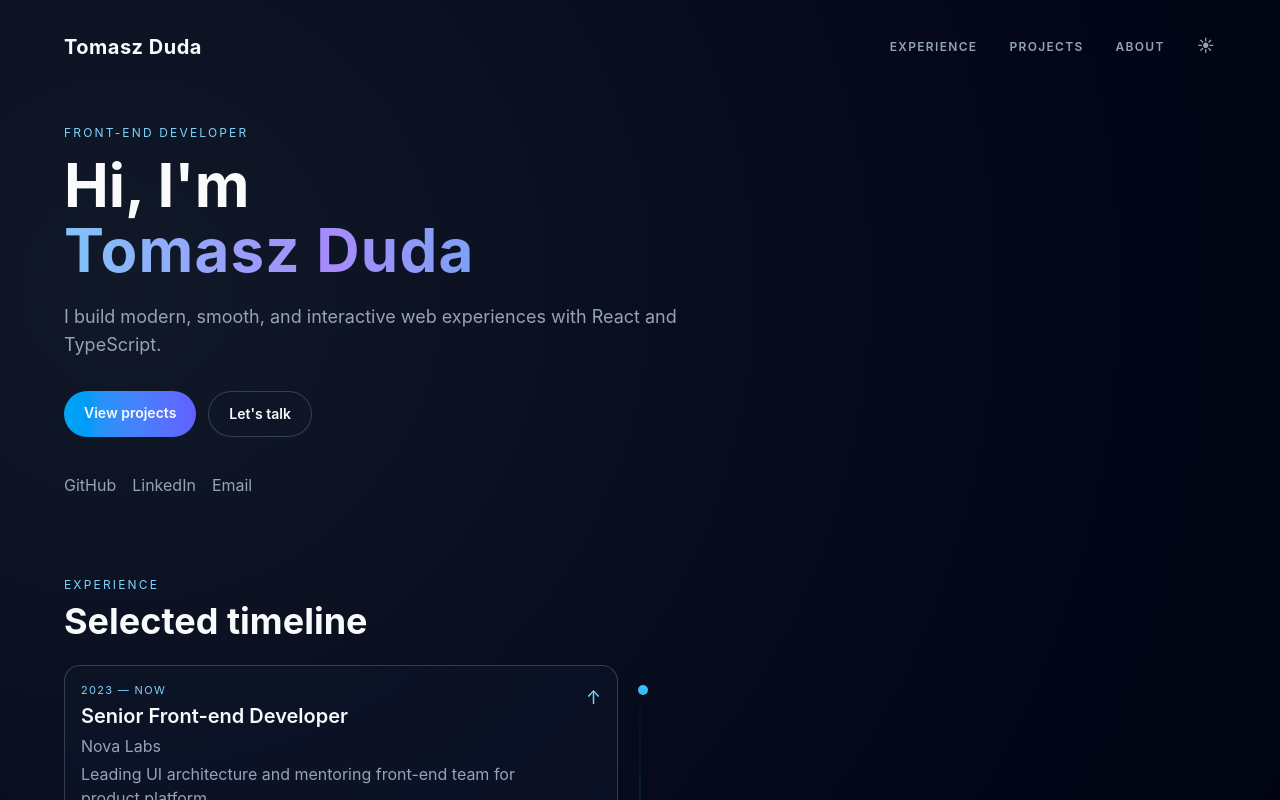
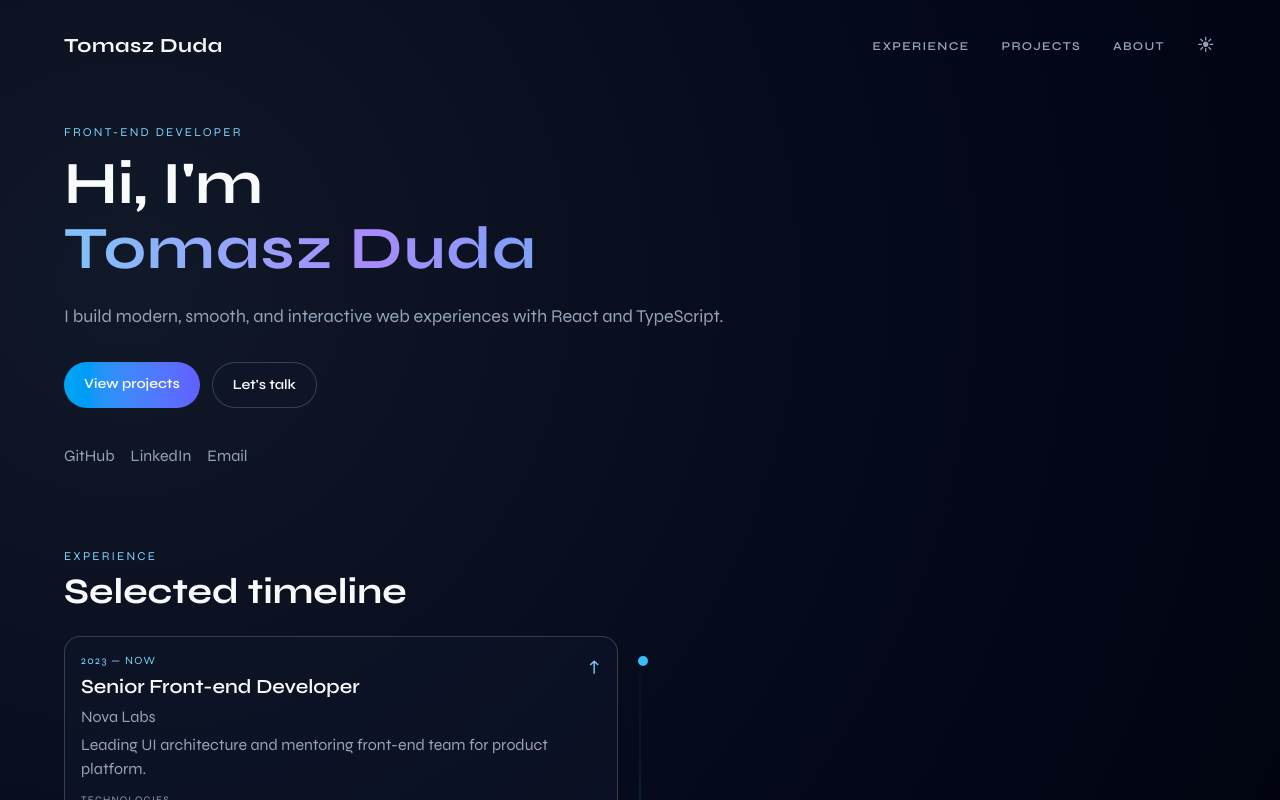
Before and after one commit to tomdud9907/portfolio-page, a React (Vite) app: page / in a window 1280 px wide. Shown: the top 800 px of the page. Built offline with nearby package versions, Linux system fonts and the light colour scheme; the HTML template or start-up script is replaced by a standard one.

Commit message:
fix: move Syne font loading from CSS import to HTML head

```diff
--- a/index.html
+++ b/index.html
@@ -1,6 +1,9 @@
 <!doctype html>
 <html lang="en">
   <head>
+    <link rel="preconnect" href="https://fonts.googleapis.com" />
+    <link rel="preconnect" href="https://fonts.gstatic.com" crossorigin />
+    <link href="https://fonts.googleapis.com/css2?family=Syne:wght@400;500;600;700;800&display=swap" rel="stylesheet" />
     <meta charset="UTF-8" />
     <meta name="viewport" content="width=device-width, initial-scale=1.0" />
     <title>Portfolio Page</title>
--- a/src/index.css
+++ b/src/index.css
@@ -1,6 +1,4 @@
 @import "tailwindcss";
-@import url('https://fonts.googleapis.com/css2?family=Syne:wght@400;500;600;700;800&display=swap');
-
 @theme {
   --font-sans: 'Syne', 'Inter', system-ui, -apple-system, BlinkMacSystemFont, 'Segoe UI', sans-serif;
   --font-brand: 'Syne', 'Inter', system-ui, -apple-system, BlinkMacSystemFont, 'Segoe UI', sans-serif;
```
